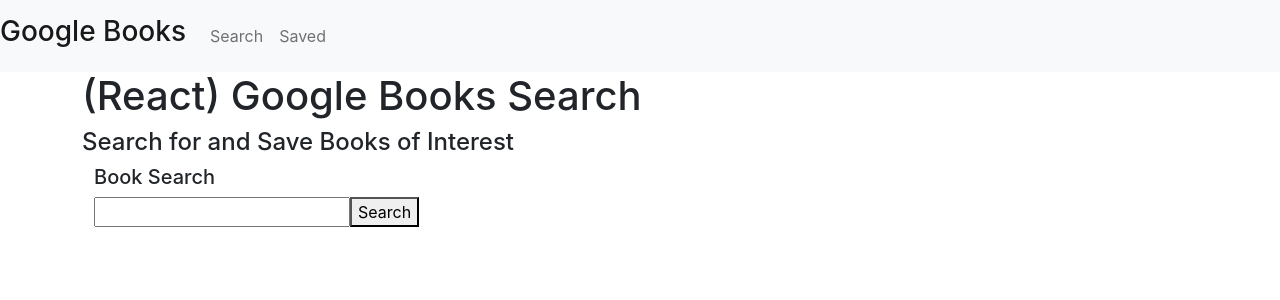
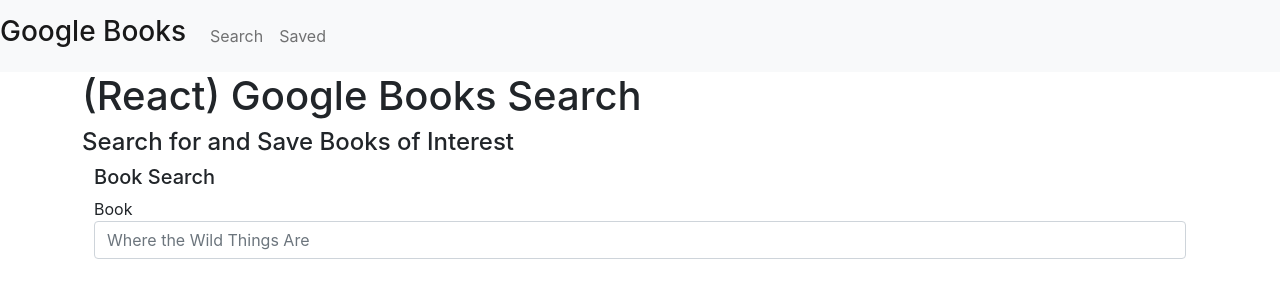
Before and after one commit to k1te-m/Google-Books-React-Search, a React (Create React App) app in the folder client/: page / in a window 1280 px wide. Shown: the top 300 px of the page. Built offline with nearby package versions, Linux system fonts and the light colour scheme.

Commit message:
imported input, created userInput state

```diff
--- a/client/src/components/BookSearch.js
+++ b/client/src/components/BookSearch.js
@@ -1,21 +1,22 @@
-import React from 'react';
+import React, { useState } from 'react';
+import { Input } from './Form';
 
 const BookSearch = () => {
-    // const [userInput, setUserInput] = useState({
-    //     book: ''
-    // })
+    const [userInput, setUserInput] = useState({
+        book: ''
+    })
     // const [searchedBooks, setSearchedBooks] = useState({
     //     searchedBooks: [],
     // })
 
     // let booksArray:any = [];
 
-    // const { book } = userInput;
+    const { book } = userInput;
 
-    // const handleInputChange = (event:any) => {
-    //     const { name, value } = event.target;
-    //     setUserInput({...userInput, [name]: value});
-    // }
+    const handleInputChange = (event) => {
+        const { name, value } = event.target;
+        setUserInput({...userInput, [name]: value});
+    }
 
     // const handleFormSubmit = (event:any) => {
     //     event.preventDefault();
@@ -38,8 +39,12 @@
             <div className="row">
                 <form>
                     <div className='form-row'>
-                        <input />
-                        <button>Search</button>
+                        <Input
+                            onChange={handleInputChange}
+                            name='book'
+                            placeholder='Where the Wild Things Are'
+                            value={book}
+                        />
                     </div>
                 </form>
             </div>
```
